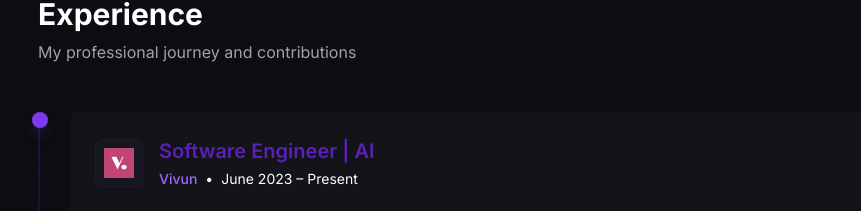
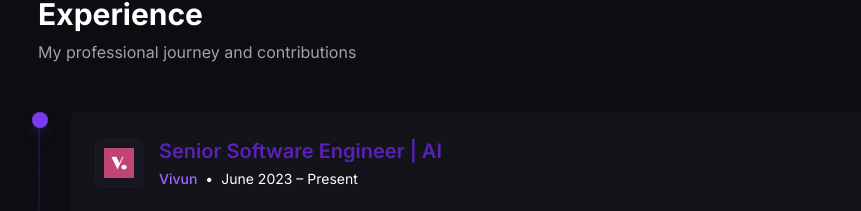
Before and after one commit to shahshrey/resume-app, a Next.js app: page / in a window 1280 px wide. Shown: the part 932-1143 px from the top of the page, without its empty margins (170-1031 px from the left). Built offline with nearby package versions, Linux system fonts and the light colour scheme.

Commit message:
feat: update job title in Experience section to Senior Software Engineer

```diff
--- a/src/components/sections/Experience.tsx
+++ b/src/components/sections/Experience.tsx
@@ -175,7 +175,7 @@ const ExperienceItem: FC<ExperienceItemProps> = ({
 const Experience: FC = () => {
   const experiences = [
     {
-      title: 'Software Engineer | AI',
+      title: 'Senior Software Engineer | AI',
       company: 'Vivun',
       period: 'June 2023 – Present',
       environment:
```
